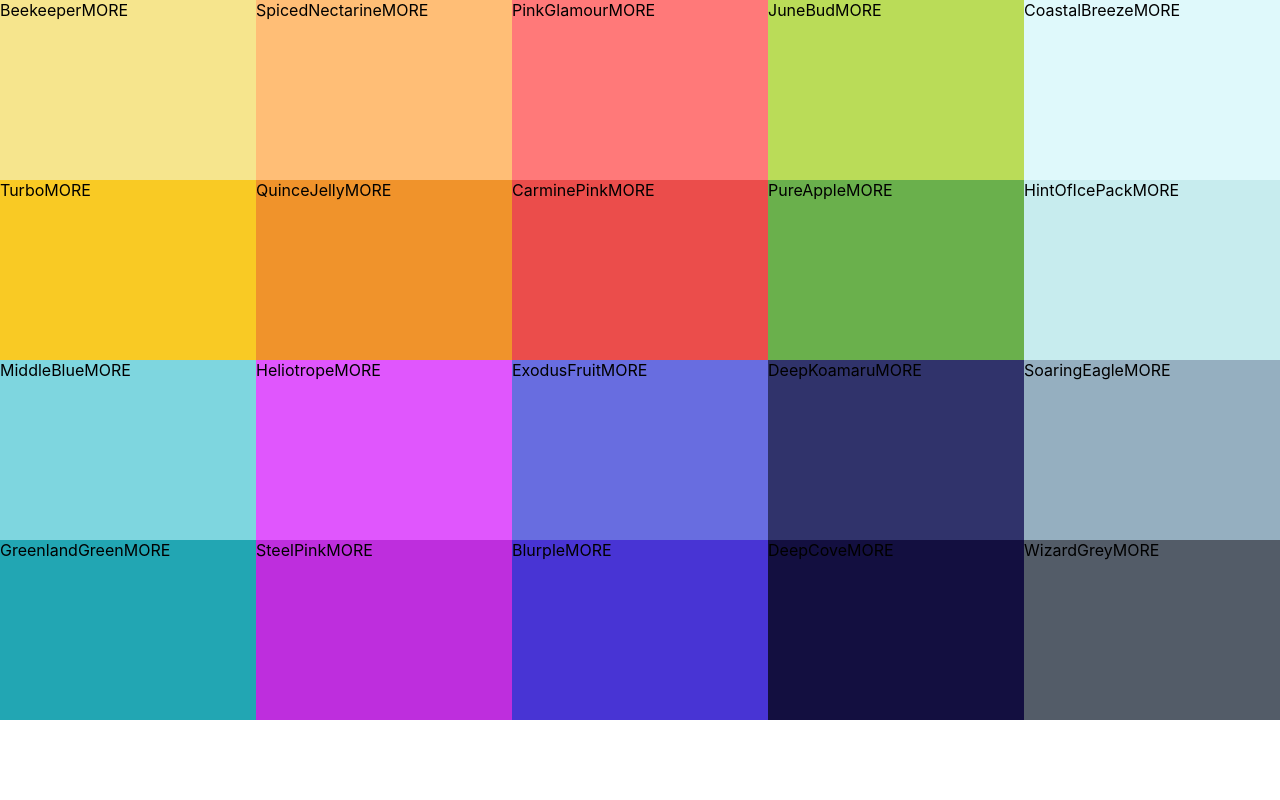
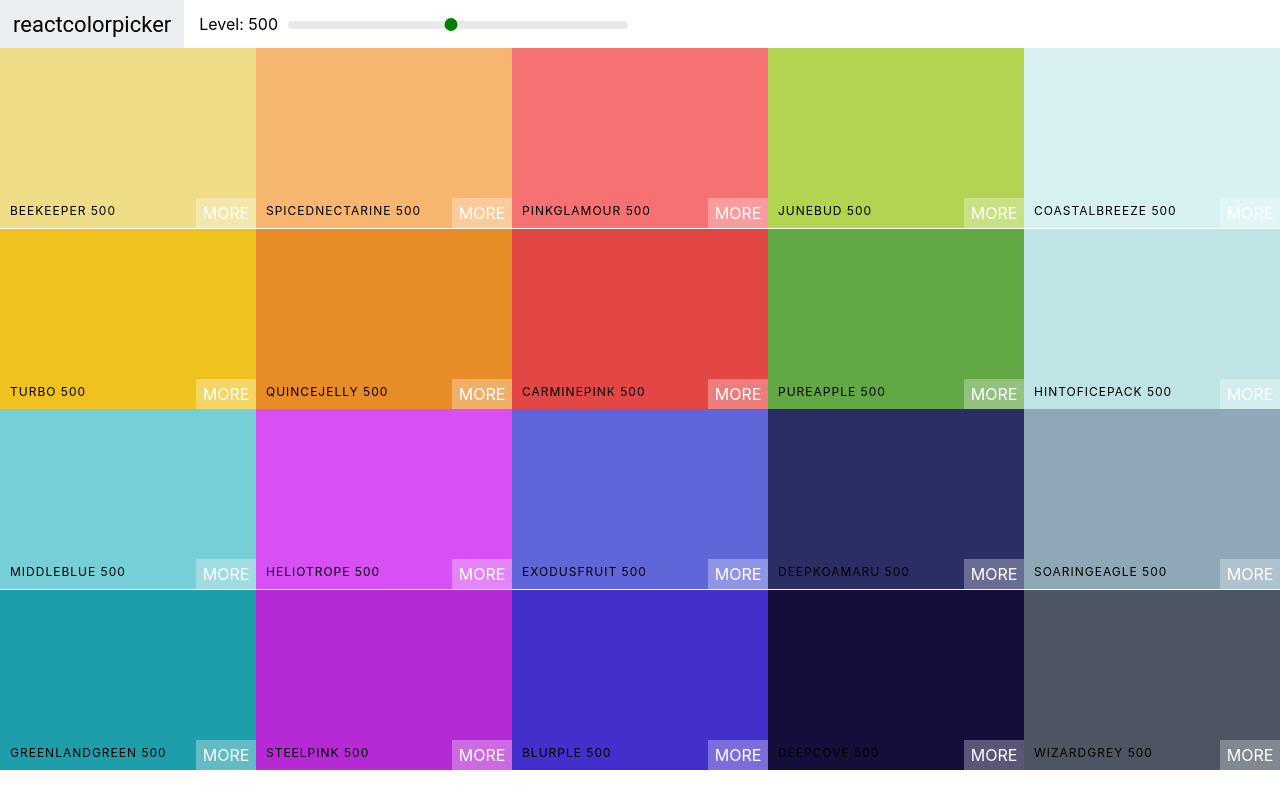
Before and after one commit to podenborg/modern-react-color-project, a React (Create React App) app: page / in a window 1280 px wide. Built offline with nearby package versions, Linux system fonts and the light colour scheme.

Commit message:
end of part 1

```diff
--- a/package.json
+++ b/package.json
@@ -3,7 +3,10 @@
   "version": "0.1.0",
   "private": true,
   "dependencies": {
+    "chroma-js": "^2.0.4",
+    "rc-slider": "^8.6.13",
     "react": "^16.8.6",
+    "react-copy-to-clipboard": "^5.0.1",
     "react-dom": "^16.8.6",
     "react-scripts": "3.0.1"
   },
--- a/src/App.js
+++ b/src/App.js
@@ -1,16 +1,19 @@
-import React from 'react';
+import React, { Component } from 'react';
 import Palette from './Palette';
 import seedColors from './seedColors';
+import { generatePalette } from './colorHelpers';
 
 // Project GitHub repo
 // https://github.com/Colt/react-colors/tree/master
 
-function App() {
-  return (
-    <div className="App">
-      <Palette {...seedColors[4]}/>
-    </div>
-  );
+class App extends Component {
+  render() {
+    return (
+      <div className="App">
+        <Palette palette={generatePalette(seedColors[4])} />
+      </div>
+    );
+  }
 }
 
 export default App;
--- a/src/ColorBox.css
+++ b/src/ColorBox.css
@@ -5,4 +5,108 @@
   display: inline-block;
   position: relative;
   cursor: pointer;
+  margin-bottom: -3.5px;
 }
+
+.copy-button {
+  width: 100px;
+  height: 30px;
+  position: absolute;
+  display: inline-block;
+  top: 50%;
+  left: 50%;
+  margin-left: -50px;
+  margin-top: -15px;
+  text-align: center;
+  outline: none;
+  background: rgba(255,255,255, 0.3);
+  font-size: 1rem;
+  line-height: 30px;
+  color: white;
+  text-transform: uppercase;
+  border: none;
+  opacity: 0;
+}
+.ColorBox:hover .copy-button {
+  opacity: 1;
+  transition: 0.5s;
+}
+
+.box-content {
+  position: absolute;
+  padding: 10px;
+  width: 100%;
+  left: 0px;
+  bottom: 0px;
+  color: black;
+  letter-spacing: 1px;
+  text-transform: uppercase;
+  font-size: 12px;
+}
+
+.see-more {
+  background: rgba(255,255,255, 0.3);
+  position: absolute;
+  border: none;
+  right: 0px;
+  bottom: 0px;
+  color: white;
+  width: 60px;
+  height: 30px;
+  text-align: center;
+  line-height: 30px;
+  text-transform: uppercase;
+}
+
+.copy-overlay {
+  opacity: 0;
+  z-index: 0;
+  width: 100%;
+  height: 100%;
+  transition: transform 0.6s ease-in-out;
+  transform: scale(0.1);
+}
+.copy-overlay.show {
+  opacity: 1;
+  transform: scale(50);
+  z-index: 10;
+  position: absolute;
+}
+
+.copy-msg {
+  position: fixed;
+  left: 0;
+  right: 0;
+  top: 0;
+  bottom: 0;
+  display: flex;
+  flex-direction: column;
+  justify-content: center;
+  align-items: center;
+  font-size: 4rem;
+  transform: scale(0.1);
+  opacity: 0;
+  color: white;
+}
+.copy-msg.show {
+  opacity: 1;
+  transform: scale(1);
+  z-index: 25;
+  transition: all 0.4s ease-in-out;
+  transition-delay: 0.2s;
+}
+.copy-msg h1 {
+  font-weight: 400;
+  text-shadow: 1px 2px black;
+  background: rgba(255,255,255,0.2);
+  width: 100%;
+  text-align: center;
+  margin-bottom: 0;
+  padding: 1rem;
+  text-transform: uppercase;
+}
+.copy-msg p {
+  font-size: 2rem;
+  font-weight: 100;
+  text-transform: uppercase;
+}
--- a/src/ColorBox.js
+++ b/src/ColorBox.js
@@ -1,13 +1,38 @@
 import React, { Component } from 'react';
+import { CopyToClipboard } from 'react-copy-to-clipboard';
 import './ColorBox.css';
 
 class ColorBox extends Component {
+  constructor(props) {
+    super(props);
+    this.state = { copied: false };
+    this.changeCopyState = this.changeCopyState.bind(this);
+  }
+  changeCopyState() {
+    this.setState({ copied: true }, () => {
+      setTimeout(() => this.setState({ copied: false }), 1200);
+    });
+  }
   render() {
+    const { name, background } = this.props;
+    const { copied } = this.state;
     return (
-      <div style={{background: this.props.background}} className='ColorBox'>
-        <span>{this.props.name}</span>
-        <span>MORE</span>
-      </div>
+      <CopyToClipboard text={background} onCopy={this.changeCopyState}>
+        <div style={{ background }} className='ColorBox'>
+          <div style={{ background }} className={`copy-overlay ${copied && 'show'}`}></div>
+          <div className={`copy-msg ${copied && 'show'}`}>
+            <h1>copied!</h1>
+            <p>{background}</p>
+          </div>
+          <div className='copy-container'>
+            <div className='box-content'>
+              <span>{name}</span>
+            </div>
+            <button className='copy-button'>Copy</button>
+          </div>
+          <span className='see-more'>More</span>
+        </div>
+      </CopyToClipboard>
     );
   }
 }
--- /dev/null
+++ b/src/Navbar.css
@@ -0,0 +1,46 @@
+.Navbar {
+  display: flex;
+  align-items: center;
+  justify-content: flex-start;
+  height: 6vh;
+}
+.logo {
+  margin-right: 15px;
+  padding: 0 13px;
+  font-size: 22px;
+  background-color: #eceff1;
+  font-family: Roboto;
+  height: 100%;
+  display: flex;
+  align-items: center;
+}
+.logo a {
+  text-decoration: none;
+  color: black;
+}
+
+.slider {
+  width: 340px;
+  margin: 0 10px;
+  display: inline-block;
+}
+
+.rc-slider-track {
+  background-color: transparent;
+}
+.rc-slider-rail {
+  height: 8px;
+}
+.rc-slider-handle,
+.rc-slider-handle:active,
+.rc-slider-handle:focus,
+.rc-slider-handle:hover {
+  background-color: green;
+  outline: none;
+  border: 2px solid green;
+  box-shadow: none;
+  width: 13px;
+  height: 13px;
+  margin-left: -7px;
+  margin-top: -3px;
+}
--- /dev/null
+++ b/src/Navbar.js
@@ -0,0 +1,32 @@
+import React, { Component } from 'react';
+import Slider from 'rc-slider';
+
+import 'rc-slider/assets/index.css';
+import './Navbar.css';
+
+class Navbar extends Component {
+    render() {
+        const { level, changeLevel } = this.props;
+        return (
+            <header className='Navbar'>
+                <div className='logo'>
+                    <a href='#'>reactcolorpicker</a>
+                </div>
+                <div className='slider-container'>
+                    <span>Level: {level}</span>
+                    <div className='slider'>
+                        <Slider
+                            min={100}
+                            max={900}
+                            step={100}
+                            defaultValue={level}
+                            onAfterChange={changeLevel}
+                        />
+                    </div>
+                </div>
+            </header>
+        )
+    }
+}
+
+export default Navbar;
--- a/src/Palette.js
+++ b/src/Palette.js
@@ -1,20 +1,34 @@
 import React, { Component } from 'react';
+
+// import components
+import Navbar from './Navbar';
 import ColorBox from './ColorBox';
 
+// import css
 import './Palette.css';
 
 class Palette extends Component {
+  constructor(props) {
+    super(props);
+    this.state = { level: 500 };
+    this.changeLevel = this.changeLevel.bind(this);
+  }
+  changeLevel(newLevel) {
+    this.setState({ level: newLevel })
+  }
   render() {
-    const colorBoxes = this.props.colors.map(color =>
-      <ColorBox background={color.color} name={color.name} />
+    const { colors } = this.props.palette;
+    const { level } = this.state;
+
+    const colorBoxes = colors[level].map(color =>
+      <ColorBox background={color.hex} name={color.name} />
     );
     return (
       <div className='Palette'>
-        {/* Navbar goes here */}
+        <Navbar level={level} changeLevel={this.changeLevel} />
         <div className='Palette-colors'>
           {colorBoxes}
         </div>
-        {/* Footer goes here */}
       </div>
     )
   }
--- /dev/null
+++ b/src/colorHelpers.js
@@ -0,0 +1,46 @@
+import chroma from 'chroma-js';
+const levels = [50, 100, 200, 300, 400, 500, 600, 700, 800, 900];
+
+function generatePalette(starterPalette) {
+    let newPalette = {
+        paletteName: starterPalette.paletteName,
+        id: starterPalette.id,
+        emoji: starterPalette.emoji,
+        colors: {}
+    }
+
+    for (let level of levels) {
+        newPalette.colors[level] = [];
+    }
+
+    for (let color of starterPalette.colors) {
+        let scale = generateScale(color.color, 10).reverse();
+        for (let i in scale) {
+            newPalette.colors[levels[i]].push({
+                name: `${color.name} ${levels[i]}`,
+                id: color.name.toLowerCase().replace(/ /g, '-'),
+                hex: scale[i],
+                rgb: chroma(scale[i]).css(),
+                rgba: chroma(scale[i]).css().replace('rgb', 'rgba').replace(')', ',1.0)')
+            })
+        }
+    }
+    return newPalette;
+}
+
+function getRange(hexColor) {
+    const end = '#fff';
+    return [
+        chroma(hexColor)
+            .darken(1.4)
+            .hex(),
+        hexColor,
+        end
+    ]
+}
+
+function generateScale(hexColor, numberOfColors) {
+    return chroma.scale(getRange(hexColor)).mode('lab').colors(numberOfColors);
+}
+
+export { generatePalette };
```
Also changed, not shown: 1 other file (tests, documents, lock files or other folders).
